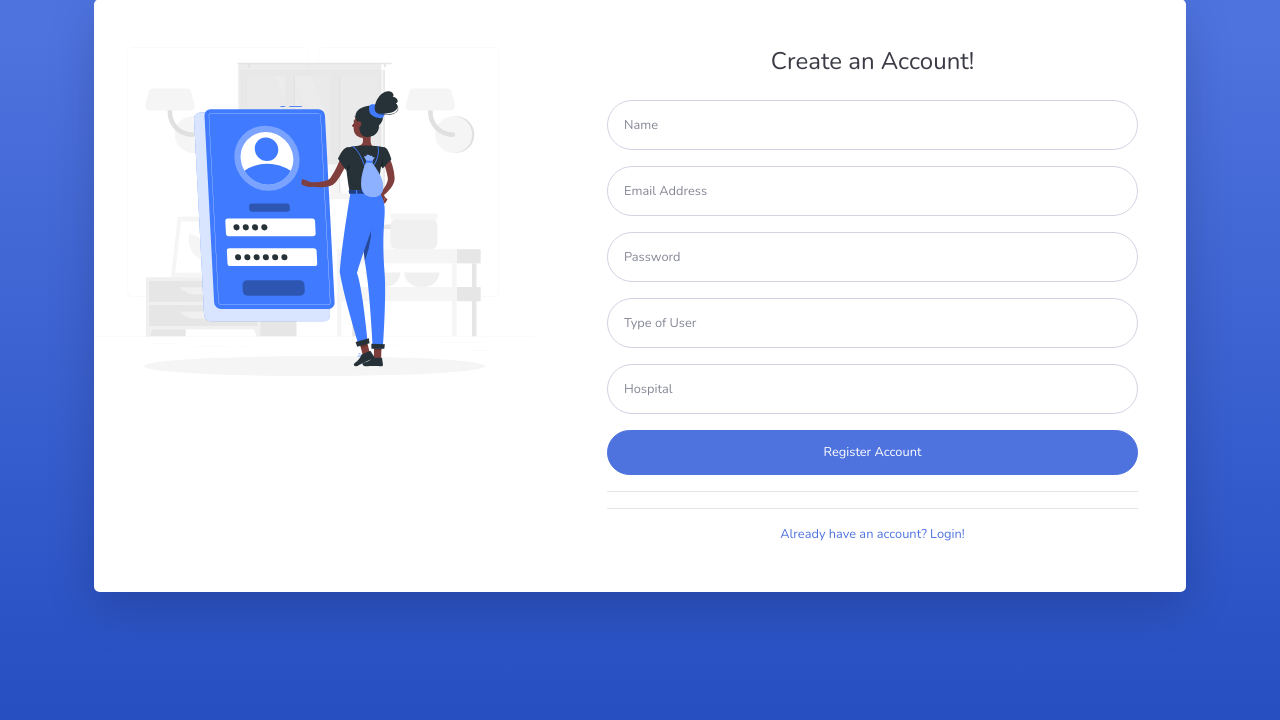
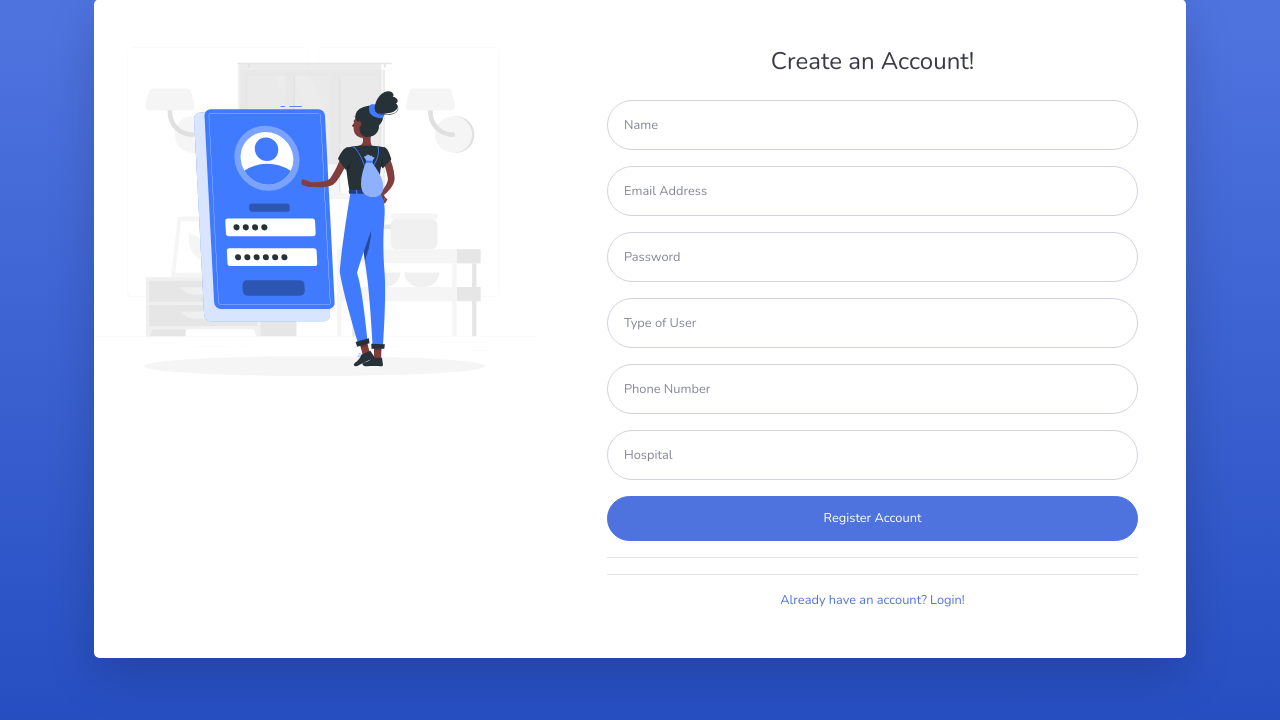
Before and after one commit to anirudhvs/uia-hackathon, a Node server app: page /register in a window 1280 px wide. Shown: the part 49-769 px from the top of the page. Run offline with Node 20, Linux system fonts and the light colour scheme; some libraries are stand-ins or nearby versions.

Commit message:
added contact number to register

```diff
--- a/backend/views/register.ejs
+++ b/backend/views/register.ejs
@@ -59,8 +59,13 @@
                                     <input type="text" class="form-control form-control-user" id="type"
                                         placeholder="Type of User">
                                 </div>
+
                                 <div class="form-group">
-                                    <input type="text" class="form-control form-control-user" id="hospital"
+                                    <input type="tel" class="form-control form-control-user" name="phone" pattern="[0-9]{5}-[0-9]{5}" id="type"
+                                        placeholder="Phone Number">
+                                </div>
+                                <div class="form-group">
+                                    <input type="text" class="form-control form-control-user" id="hospital" name="hospitalName"
                                         placeholder="Hospital">
                                 </div>
 
```
